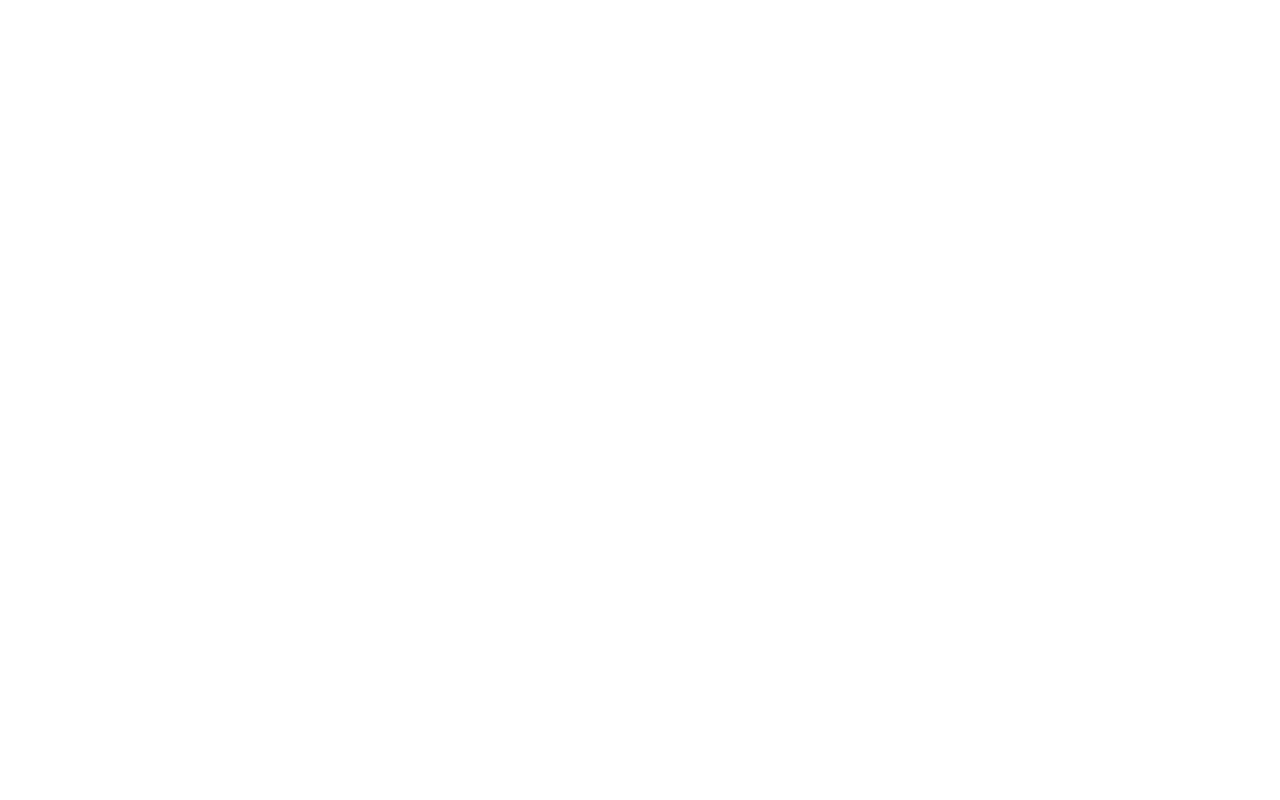
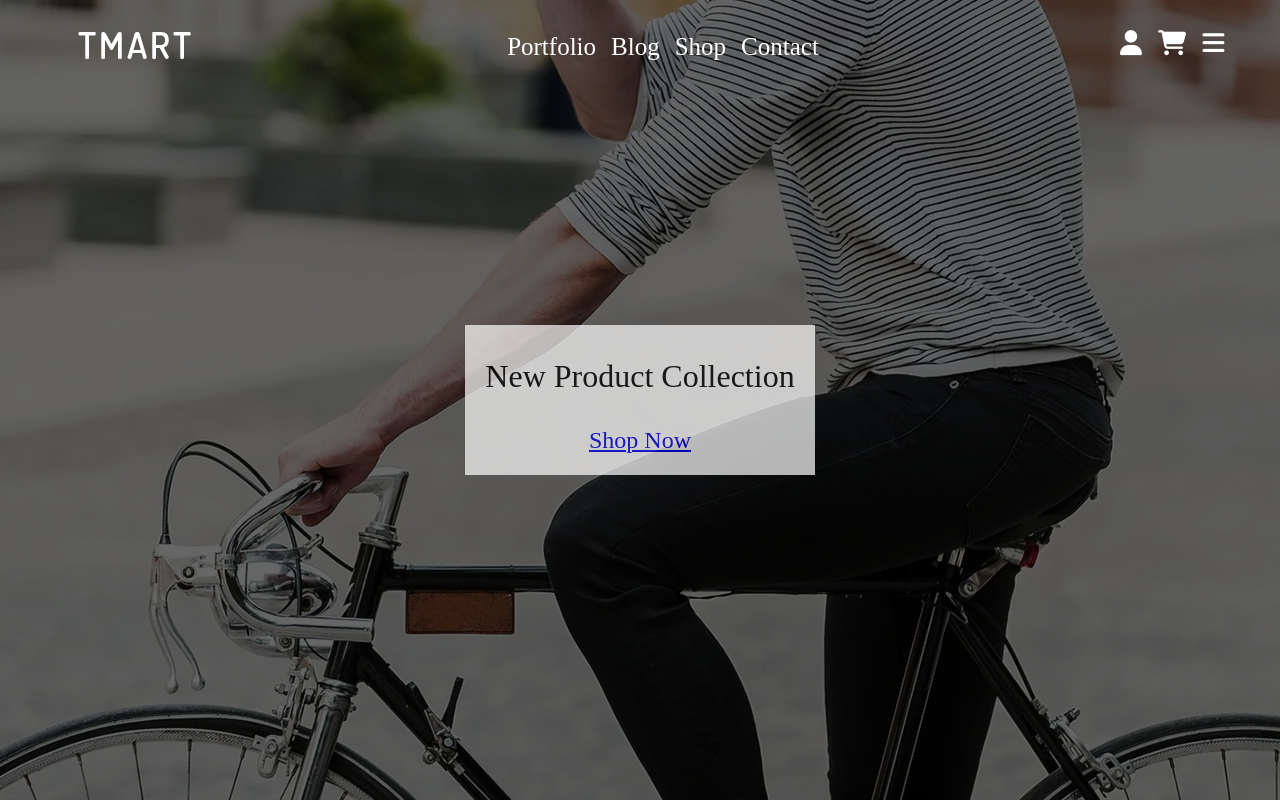
Before and after one commit to Ashgabb/Ecommerce-Website, a plain HTML site: page index.html in a window 1280 px wide. Drawn offline with Linux system fonts and the light colour scheme.

Commit message:
header created and applied styling

```diff
--- a/assets/CSS/style.css
+++ b/assets/CSS/style.css
@@ -0,0 +1,97 @@
+body{
+    margin: 0;
+    padding: 0;
+    box-sizing: border-box;
+    font-family: 'Poppins' sans-serif;
+}
+
+header{
+    position: relative;
+    top: 0;
+    right: 0;
+    display: flex;
+    align-items: center;
+    justify-content: center;
+    background: rgba(0, 0, 0, 0.6) url('/assets/images/hero.jpg');
+    background-blend-mode: darken;
+    background-position: center center;
+    background-size: cover;
+    background-repeat: no-repeat;
+    height: 100vh;
+}
+
+.nav-bar{
+    position: absolute;
+    top: 20px;
+    right: 30px;
+    width: 90%;
+    height: 34px;
+    margin: 0 auto;
+    padding: 10px 20px;
+    display: flex;
+    align-items: center;
+    justify-content: space-between;
+
+}
+
+nav ul{
+    display: flex;
+    align-items: center;
+    justify-content: space-evenly;
+    height: 100%;
+}
+
+nav li{
+    list-style: none;
+    font-size: 25px;
+    font-weight: 300;
+    margin-right: 15px;
+}
+
+nav ul li a{
+    color: #fff;
+    list-style: none;
+    text-decoration: none;
+}
+
+.nav-icons{
+    height: 100%;
+    width: 120px;
+    font-size: 25px;
+}
+
+.nav-icons i{
+    color: #fff;
+    margin-left: 10px;
+}
+
+.hero{
+    height: 150px;
+    width: 350px;
+    background-color: #fff;
+    opacity: 70%;
+    display: flex;
+    align-items: center;
+    justify-content: center;
+}
+
+.hero-content{
+    font-size: 2rem;
+    font-weight: 400;
+    text-align: center;
+}
+
+.hero-cta{
+    font-size: 1.5rem;
+    margin-bottom: 20px;
+}
+
+@media screen and (max-widht:600px) {
+    nav ul{
+        display: none;
+    }
+
+    .hero{
+        background-color: blue;
+    }
+}
--- a/index.html
+++ b/index.html
@@ -7,9 +7,46 @@
     <meta name="description" content="No. 1 online shopping and Market place">
     <meta name="keywords" content="Online Shopping, Ecommerce, Market, Shopping, Buying, Selling, Furniture, Home, Interior, Decor">
     <title>TMART Shopping</title>
+    <link rel="stylesheet" href="assets/CSS/style.css">
     <link rel="shortcut icon" href="assets/images/logo.png" type="image/x-icon">
+    <link rel="preconnect" href="https://fonts.googleapis.com">
+    <link rel="preconnect" href="https://fonts.gstatic.com" crossorigin>
+    <link href="https://fonts.googleapis.com/css2?family=Poppins:wght@900&display=swap" rel="stylesheet">
+    <link rel="stylesheet" href="https://cdnjs.cloudflare.com/ajax/libs/font-awesome/6.4.0/css/all.min.css"
+    integrity="sha512-iecdLmaskl7CVkqkXNQ/ZH/XLlvWZOJyj7Yy7tcenmpD1ypASozpmT/E0iPtmFIB46ZmdtAc9eNBvH0H/ZpiBw==" crossorigin="anonymous" referrerpolicy="no-referrer" />
 </head>
 <body>
+    <header>
+        <div class="nav-bar">
+            <div class="logo">
+                <img src="assets/images/logo_white.png" alt="">
+            </div>
+        <nav>
+            <ul>
+                <li><a href="#">Portfolio</a></li>
+                <li><a href="#">Blog</a></li>
+                <li><a href="#">Shop</a></li>
+                <li><a href="#">Contact</a></li>
+            </ul>
+        </nav>
+
+        <div class="nav-icons">
+            <a href="#"><i class="fa fa-user" aria-hidden="true"></i></a>
+            <a href="#"><i class="fa fa-shopping-cart" aria-hidden="true"></i></a>
+            <a href="#"><i class="fa fa-bars" aria-hidden="true"></i></a>
+        </div>
+        </div>
+
+        <div class="hero">
+            <div class="hero-content">
+                <p>New Product Collection</p>
+                    <div class="hero-cta">
+                        <a href="#">Shop Now</a>
+                    </div>
+            </div>
+        </div>
+    </header>
+
 
 </body>
 </html>
```
